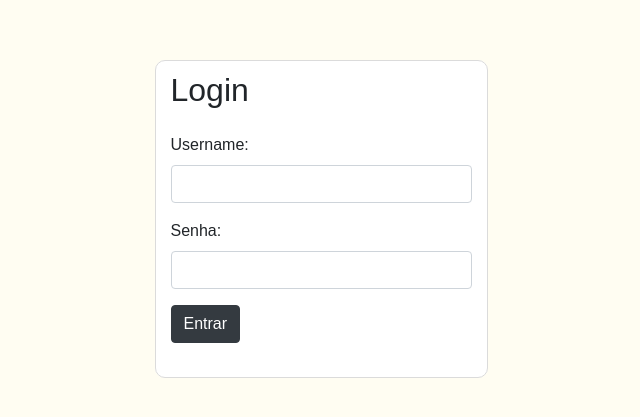
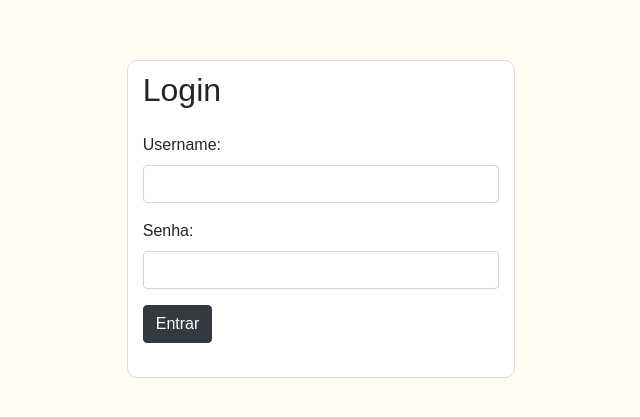
Before and after one commit to rillmind/NoSQLi, a website: page front/login/html/login.html in a window 1280 px wide. Shown: the part 205-622 px from the top of the page, without its empty margins (319-959 px from the left). Drawn offline with nearby package versions, Linux system fonts and the light colour scheme.

```diff
--- a/front/login/css/style.css
+++ b/front/login/css/style.css
@@ -11,6 +11,7 @@
 
 .myalert1 {
     display: none;
+    font-size: medium;
 }
 
 .mywidth {
--- a/front/login/html/login.html
+++ b/front/login/html/login.html
@@ -15,7 +15,7 @@
 <body>
     <div class="container mt-5">
         <div class="row justify-content-center mywidth">
-            <fieldset class="col-md-6">
+            <fieldset class="col-md-7">
                 <h2 class="mb-4">Login</h2>
                 <form id="loginForm">
                     <div class="mb-3">
```
